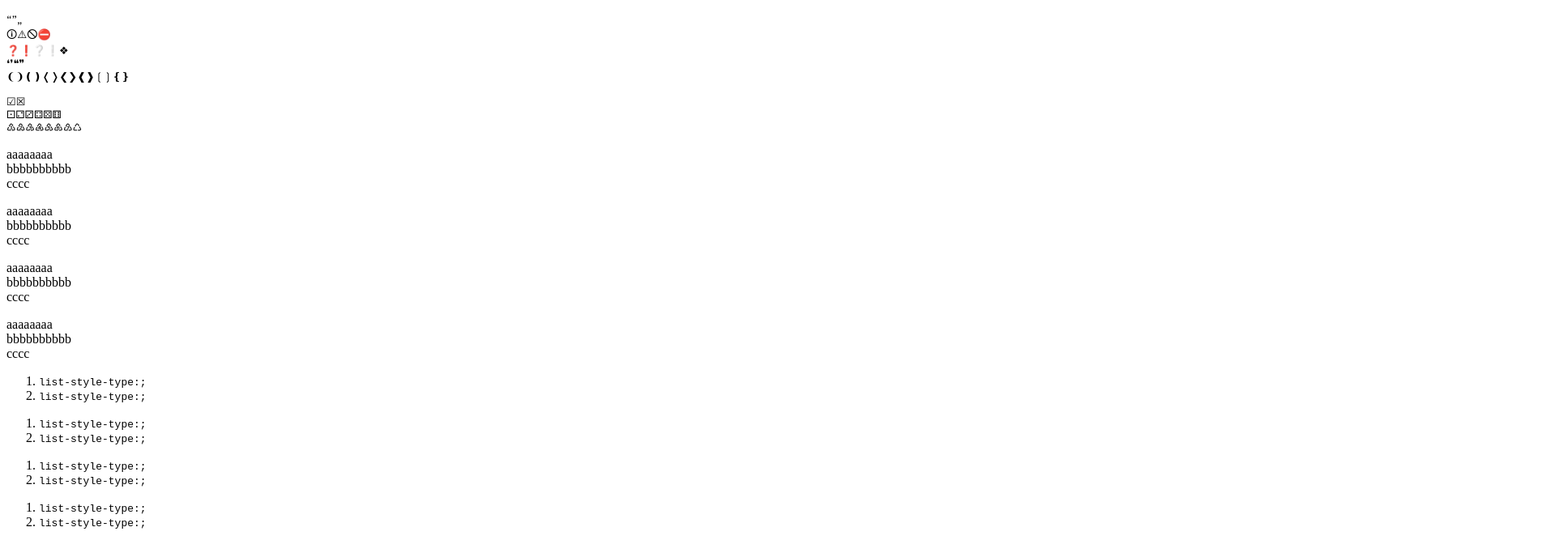
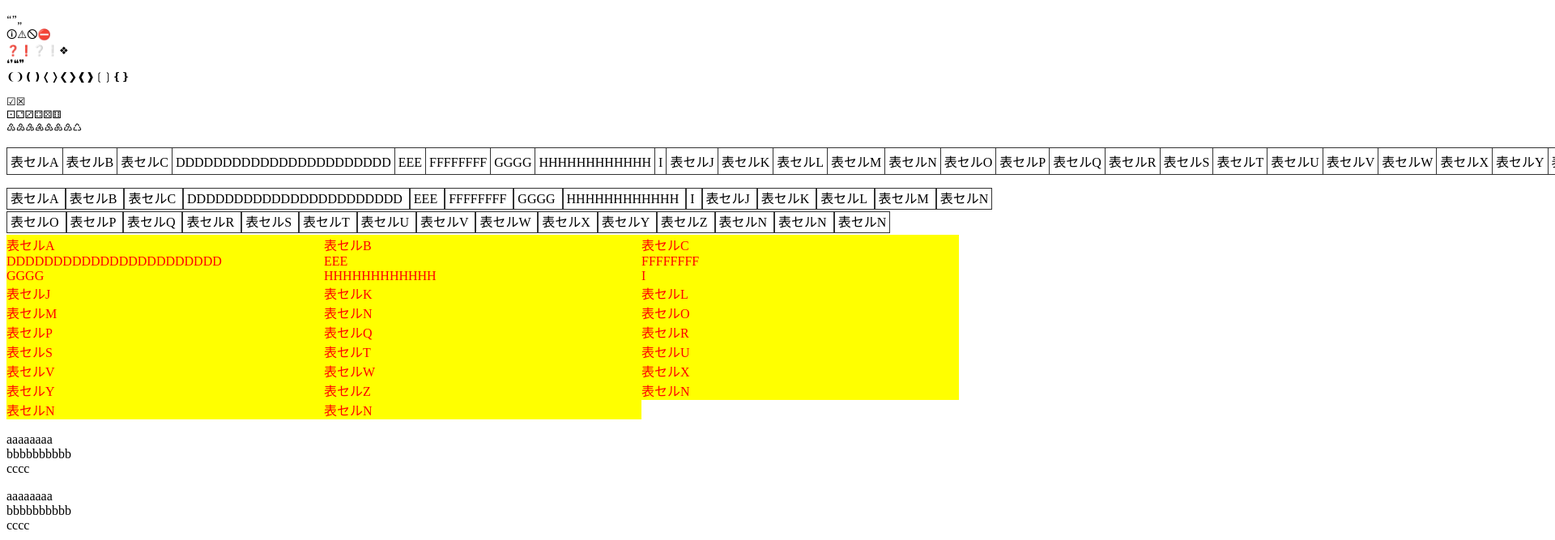
Before and after one commit to ytyaru/Html.Ul.Ol.li.20230410143123, a plain HTML site: page docs/index.html in a window 1280 px wide. Shown: the part 6780-7447 px from the top of the page at 81% size, 1920 px wide, since content can reach past the window. Drawn offline with Linux system fonts and the light colour scheme; a script that the page names is missing.

Commit message:
文字幅で計算してみたが大きすぎる

```diff
--- a/docs/index.html
+++ b/docs/index.html
@@ -9,6 +9,7 @@
 <link rel="icon" href="asset/image/avator.png">
 <link rel="stylesheet" href="css/style.css">
 <meta name="viewport" content="width=device-width, initial-scale=1">
+<script src="js/String.HalfWidthLength.js"></script>
 <script src="js/main.js"></script>
 </head>
 <body>
@@ -521,7 +522,215 @@ A┤ 　　　└F
 ♳♴♵♶♷♸♹♺
 </code></pre>
 
-<ol style="padding:0;list-style-type:none;">
+<style>
+:is(ol,ul).table0 {
+    width: 100px;
+    /*table-layout:fixed;*/
+    padding:0;
+    list-style-type:none;
+    display:table;
+    border-collapse:collapse;
+}
+:is(ol,ul).table0 li {
+    display:table-cell;
+    border:#333333 1px solid;
+    padding: 0.25em;
+    word-break: keep-all;
+}
+</style>
+<ol class="table0">
+<li>表セルA
+<li>表セルB
+<li>表セルC
+<li>DDDDDDDDDDDDDDDDDDDDDDD
+<li>EEE
+<li>FFFFFFFF
+<li>GGGG
+<li>HHHHHHHHHHHH
+<li>I
+<li>表セルJ
+<li>表セルK
+<li>表セルL
+<li>表セルM
+<li>表セルN
+<li>表セルO
+<li>表セルP
+<li>表セルQ
+<li>表セルR
+<li>表セルS
+<li>表セルT
+<li>表セルU
+<li>表セルV
+<li>表セルW
+<li>表セルX
+<li>表セルY
+<li>表セルZ
+<li>表セルN
+<li>表セルN
+<li>表セルN
+</ol>
+
+<style>
+:is(ol,ul).table1 {
+    width: 100%;
+    table-layout:fixed;
+    padding:0; margin:0;
+    list-style-type:none;
+    /*display:table;*/
+    border-collapse:collapse;
+}
+:is(ol,ul).table1 li {
+    display:inline;
+    word-break: keep-all;
+    line-height: 1.80em;
+    padding: 0.25em;
+    border:#333333 1px solid;
+    /*
+    float:left;
+    padding: 0.25em;
+    */
+    /*
+    display:inline;
+    border:#333333 1px solid;
+    padding: 0.25em;
+    margin: 0.25em;
+    word-break: keep-all;
+    */
+    /*
+    display:table-cell;
+    border:#333333 1px solid;
+    padding: 0.25em;
+    word-break: keep-all;
+    */
+}
+</style>
+<ol class="table1">
+<li>表セルA
+<li>表セルB
+<li>表セルC
+<li>DDDDDDDDDDDDDDDDDDDDDDD
+<li>EEE
+<li>FFFFFFFF
+<li>GGGG
+<li>HHHHHHHHHHHH
+<li>I
+<li>表セルJ
+<li>表セルK
+<li>表セルL
+<li>表セルM
+<li>表セルN
+<li>表セルO
+<li>表セルP
+<li>表セルQ
+<li>表セルR
+<li>表セルS
+<li>表セルT
+<li>表セルU
+<li>表セルV
+<li>表セルW
+<li>表セルX
+<li>表セルY
+<li>表セルZ
+<li>表セルN
+<li>表セルN
+<li>表セルN
+</ol>
+
+
+<style>
+:is(ol,ul).table2 {
+    list-style-type:none;
+    padding:0; margin:0;
+    /*
+    width: 100%;
+    table-layout:fixed;
+    padding:0; margin:0;
+    list-style-type:none;
+    border-collapse:collapse;
+    font-size:16px;
+    */
+}
+:is(ol,ul).table2 li {
+    background: #FFFF00;
+    display:inline-block;
+    width:100px;
+    /*
+    display:inline-block;
+    word-break: keep-all;
+    line-height: 1.80em;
+    padding: 0.25em;
+    border:#333333 1px solid;
+    */
+    /*
+    float:left;
+    padding: 0.25em;
+    */
+    /*
+    display:inline;
+    border:#333333 1px solid;
+    padding: 0.25em;
+    margin: 0.25em;
+    word-break: keep-all;
+    */
+    /*
+    display:table-cell;
+    border:#333333 1px solid;
+    padding: 0.25em;
+    word-break: keep-all;
+    */
+}
+:is(ol,ul).table2 li:hover {
+    background:#00FF00;
+}
+</style>
+<ol id="list-table-2" class="table2">
+<li>表セルA
+<li>表セルB
+<li>表セルC
+<li>DDDDDDDDDDDDDDDDDDDDDDD
+<li>EEE
+<li>FFFFFFFF
+<li>GGGG
+<li>HHHHHHHHHHHH
+<li>I
+<li>表セルJ
+<li>表セルK
+<li>表セルL
+<li>表セルM
+<li>表セルN
+<li>表セルO
+<li>表セルP
+<li>表セルQ
+<li>表セルR
+<li>表セルS
+<li>表セルT
+<li>表セルU
+<li>表セルV
+<li>表セルW
+<li>表セルX
+<li>表セルY
+<li>表セルZ
+<li>表セルN
+<li>表セルN
+<li>表セルN
+</ol>
+<script>
+window.addEventListener('DOMContentLoaded', async(event) => {
+    const maxHalfWidthLen = Math.max(...[...document.querySelectorAll(`#list-table-2 li`)].map(e=>e.textContent.HalfWidthLength()))
+    console.log('maxHalfWidthLen: ', maxHalfWidthLen )
+    const width = (16 * (maxHalfWidthLen + (0.25*2)))
+    console.log('width: ', width)
+    //document.getElementById('list-table-2').style.setProperty('width', width)
+    for (let el of document.querySelectorAll(`#list-table-2 li`)) {
+        el.style.setProperty('width', `${width}px`)
+        el.style.setProperty('color', '#FF0000')
+    }
+    console.log(width)
+})
+</script>
+
+
+<ol style="padding:0;list-style-type:none;display:table;border-collapse:collapse;">
 <li><span></span><span> </span>aaaaaaaa
 <li><span></span><span> </span>bbbbbbbbbb
 <li><span></span><span> </span>cccc
--- /dev/null
+++ b/docs/js/String.HalfWidthLength.js
@@ -0,0 +1,48 @@
+String.prototype.HalfWidthLength = function() { // https://qiita.com/yoya/items/5da038312279f98bdd28
+    let len = 0;
+    let width = 0
+    for (const c of this) {
+        const cp = c.codePointAt(0);
+        if ((0x00 <= cp) && (cp < 0x7f)) {
+            width = 1; // ASCII 記号/数字/アルファベット
+        } else if ((0xff61 <= cp) && (cp < 0xffa0)) {
+            width = 1;  // 半角カナ
+        } else if (cp === 0x200d) {  // ZWJ
+            width = -width;  // 合成絵文字のノリしろ
+        } else if (((0xfe00 <= cp) && (cp <= 0xfe0f)) ||
+                   ((0xe0100 <= cp) && (cp <= 0xe01fe))) {
+            ;  // 異体字セレクタは幅0扱い
+        } else if ((0x1f3fb <= cp) && (cp <= 0x1f3ff)) {
+            ;  // 絵文字修飾も幅0扱い
+        } else {
+            width = 2;  // きっと全角
+        }
+        len += width;
+    }
+    return len;
+}
+/*
+function lengthAsHalfWidth(text) { // https://qiita.com/yoya/items/5da038312279f98bdd28
+    let len = 0;
+    let width = 0
+    for (const c of text) {
+        const cp = c.codePointAt(0);
+        if ((0x00 <= cp) && (cp < 0x7f)) {
+            width = 1; // ASCII 記号/数字/アルファベット
+        } else if ((0xff61 <= cp) && (cp < 0xffa0)) {
+            width = 1;  // 半角カナ
+        } else if (cp === 0x200d) {  // ZWJ
+            width = -width;  // 合成絵文字のノリしろ
+        } else if (((0xfe00 <= cp) && (cp <= 0xfe0f)) ||
+                   ((0xe0100 <= cp) && (cp <= 0xe01fe))) {
+            ;  // 異体字セレクタは幅0扱い
+        } else if ((0x1f3fb <= cp) && (cp <= 0x1f3ff)) {
+            ;  // 絵文字修飾も幅0扱い
+        } else {
+            width = 2;  // きっと全角
+        }
+        len += width;
+    }
+    return len;
+}
+*/
```
Also changed, not shown: 1 other file.
